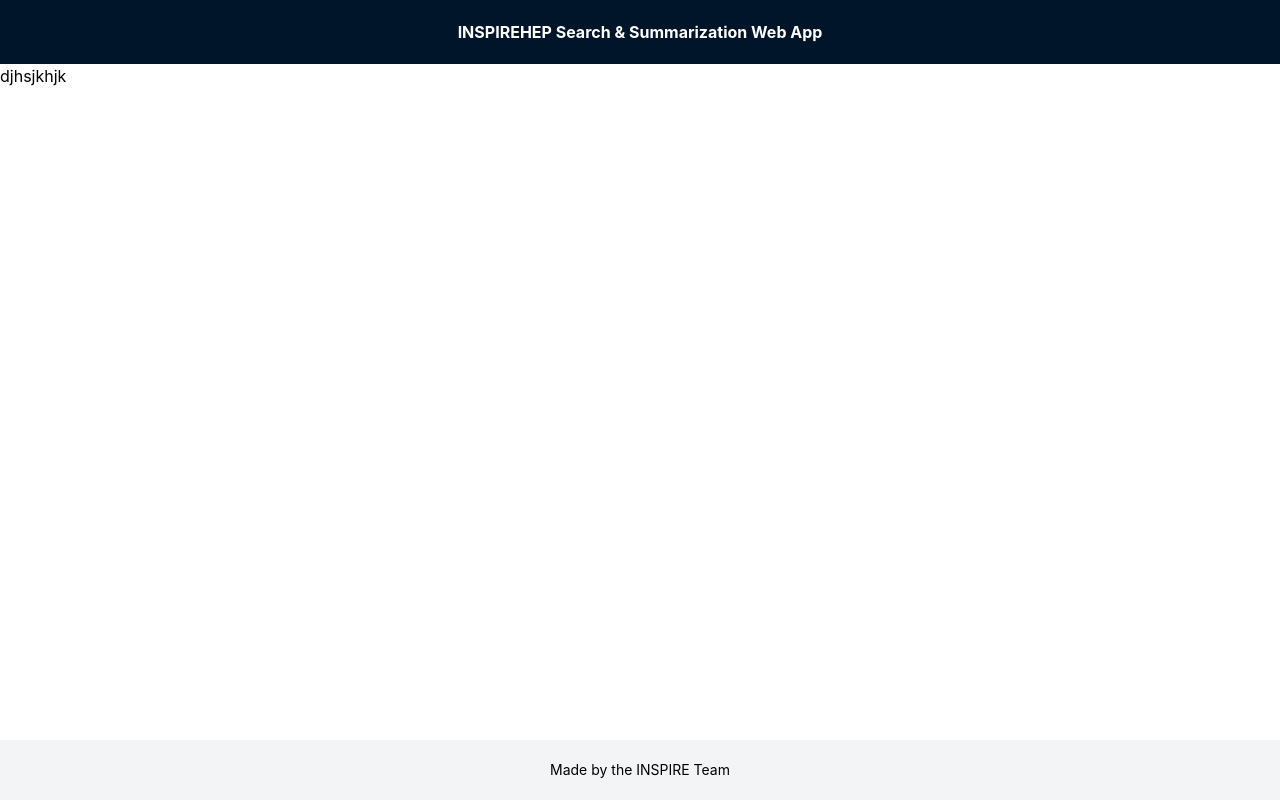
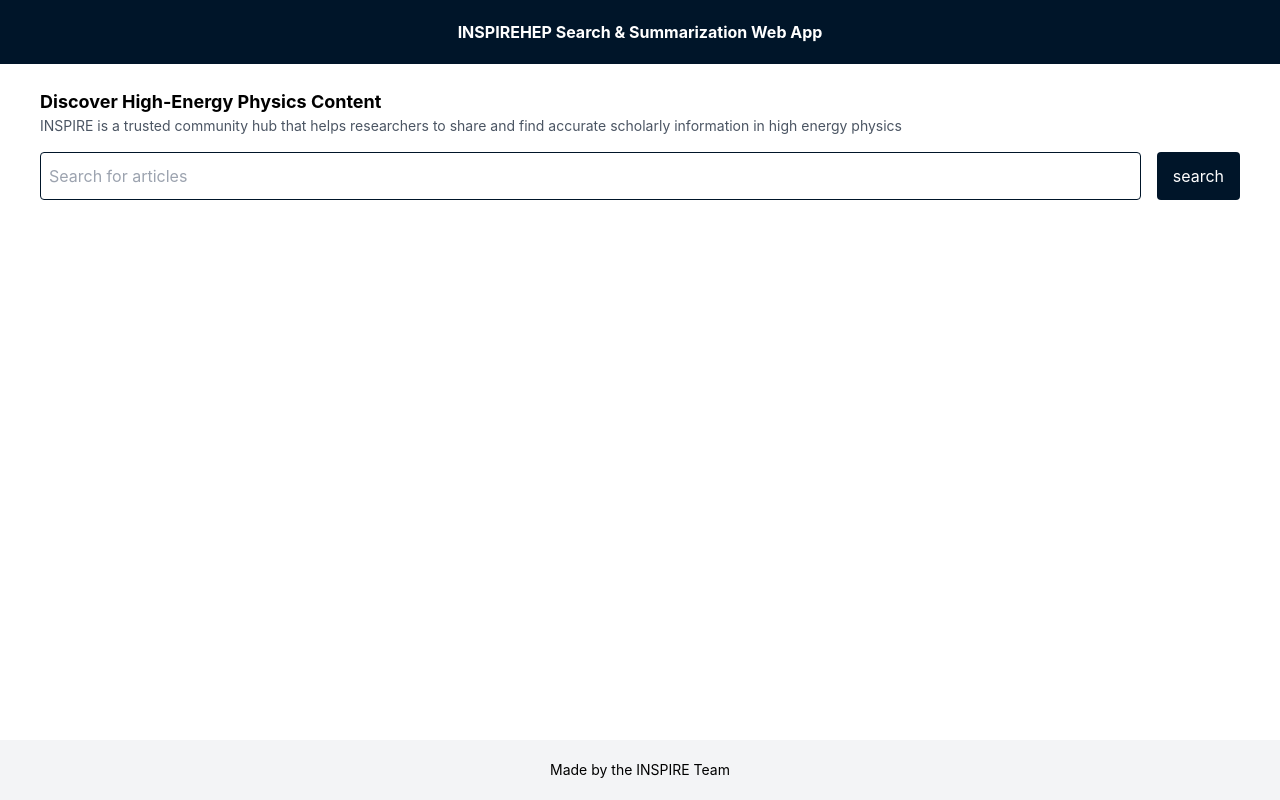
Before and after one commit to papadopan/djang-app, a React (Vite) app in the folder ui/: page / in a window 1280 px wide. Built offline with nearby package versions, Linux system fonts and the light colour scheme.

Commit message:
chore(ui): init form/searchbar  structure

```diff
--- a/ui/package.json
+++ b/ui/package.json
@@ -10,13 +10,16 @@
     "preview": "vite preview"
   },
   "dependencies": {
+    "@hookform/resolvers": "^3.9.0",
     "class-variance-authority": "^0.7.0",
     "clsx": "^2.1.1",
     "lucide-react": "^0.452.0",
     "react": "^18.3.1",
     "react-dom": "^18.3.1",
+    "react-hook-form": "^7.53.0",
     "tailwind-merge": "^2.5.3",
-    "tailwindcss-animate": "^1.0.7"
+    "tailwindcss-animate": "^1.0.7",
+    "zod": "^3.23.8"
   },
   "devDependencies": {
     "@eslint/js": "^9.11.1",
--- a/ui/src/components/Main/Main.tsx
+++ b/ui/src/components/Main/Main.tsx
@@ -1,3 +1,18 @@
+import { SearchBar } from "../SearchBar/SearchBar";
+
 export const Main = () => {
-  return <div>djhsjkhjk</div>;
+  return (
+    <section className="py-6 px-10">
+      <>
+        <h1 className="text-lg font-bold">
+          Discover High-Energy Physics Content
+        </h1>
+        <p className="text-sm text-gray-600">
+          INSPIRE is a trusted community hub that helps researchers to share and
+          find accurate scholarly information in high energy physics
+        </p>
+      </>
+      <SearchBar />
+    </section>
+  );
 };
--- /dev/null
+++ b/ui/src/components/SearchBar/SearchBar.tsx
@@ -0,0 +1,46 @@
+import { z } from "zod";
+import { useForm } from "react-hook-form";
+import { zodResolver } from "@hookform/resolvers/zod";
+
+const searchBarSchema = z.object({
+  query: z.string().optional(),
+});
+
+export const SearchBar = ({
+  onFormSubmit,
+  isPending,
+}: {
+  onFormSubmit: (query: string) => void;
+  isPending: boolean;
+}) => {
+  const form = useForm<z.infer<typeof searchBarSchema>>({
+    resolver: zodResolver(searchBarSchema),
+    defaultValues: {
+      query: "",
+    },
+  });
+
+  const onSubmit = (values: z.infer<typeof searchBarSchema>) => {
+    onFormSubmit(values.query ?? "");
+  };
+
+  return (
+    <form
+      onSubmit={form.handleSubmit(onSubmit)}
+      className="flex justify-center gap-4 my-4"
+    >
+      <input
+        {...form.register("query")}
+        className="w-full p-2  rounded border border-[#001529]"
+        placeholder="Search for articles"
+      />
+      <button
+        type="submit"
+        disabled={isPending}
+        className="bg-[#001529] text-white hover:bg-[#001529]/90 py-3 px-4  disabled:cursor-not-allowed rounded disabled:bg-[#001529]/10"
+      >
+        search
+      </button>
+    </form>
+  );
+};
```
Also changed, not shown: 1 other file (tests, documents, lock files or other folders).
